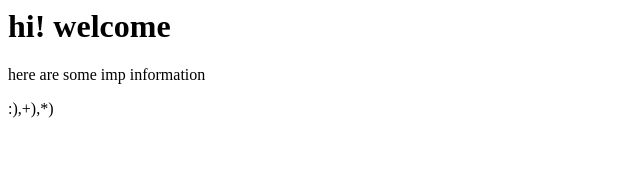
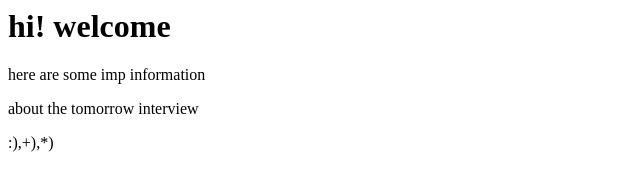
Before and after one commit to 20archijain/archi-repository, a plain HTML site: page index.html in a window 1280 px wide. Shown: the whole page, without its empty margins (0-640 px from the left). Drawn offline with Linux system fonts and the light colour scheme.

Commit message:
add one line

```diff
--- a/index.html
+++ b/index.html
@@ -3,5 +3,5 @@
 <title>this is my first devops file</title>
 <h1>hi! welcome</h1>
 <p>here are some imp information</p>
-<p>:),+),*)</p>
+<p>about the tomorrow interview <p>:),+),*)</p>
 </html>
```
